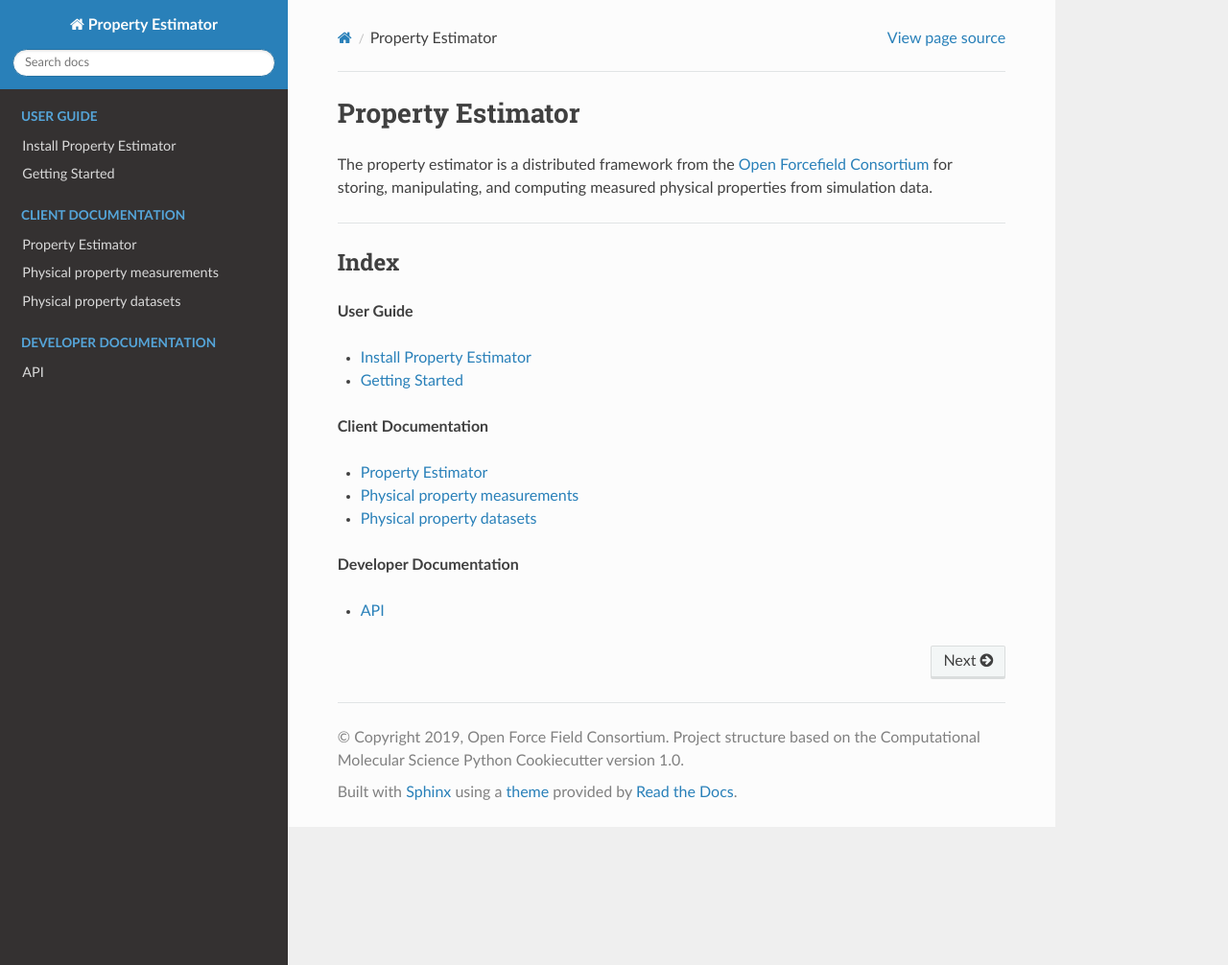
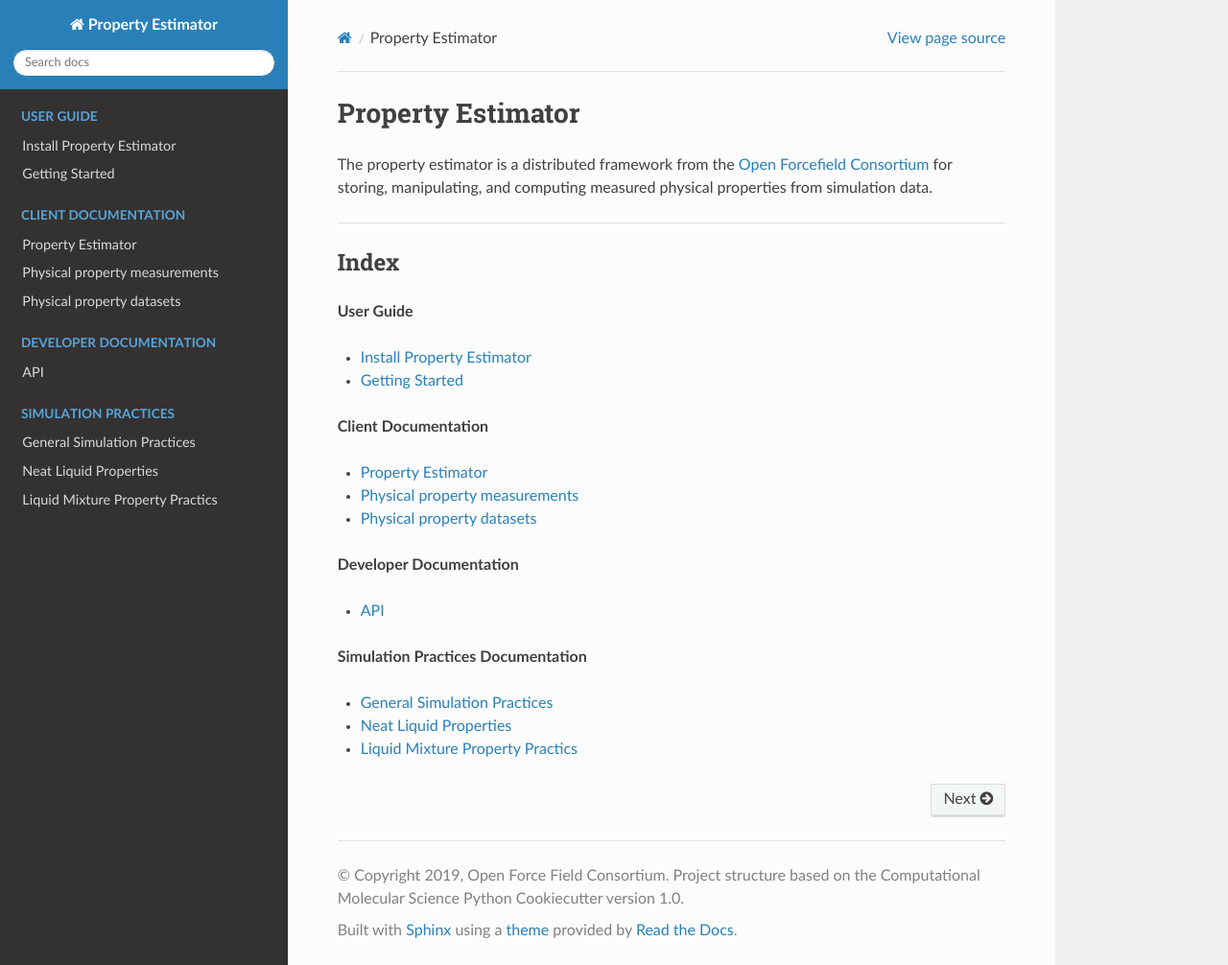
Before and after one commit to openforcefield/openff-evaluator, a Sphinx documentation site: the page built from docs/index.rst, in a window 1280 px wide and 1006 px high. Shown: the whole window at 96% size. Built offline with Sphinx 7.4.7 and the Read the Docs theme 2.0.0, drawn with Linux system fonts in a browser that asks for light colours.

Commit message:
Update index.rst

```diff
--- a/docs/index.rst
+++ b/docs/index.rst
@@ -54,3 +54,19 @@ Index
   :caption: Developer Documentation
 
   api
+
+
+**Simulation Practices Documentation**
+
+* :doc:`general_simulation_practices`
+* :doc:`neat_liquid_property_practices`
+* :doc:`liquid_mixture_property_practices`
+
+.. toctree::
+  :maxdepth: 1
+  :hidden:
+  :caption: Simulation Practices
+
+  general_simulation_practices
+  neat_liquid_property_practices
+  liquid_mixture_property_practices
```
